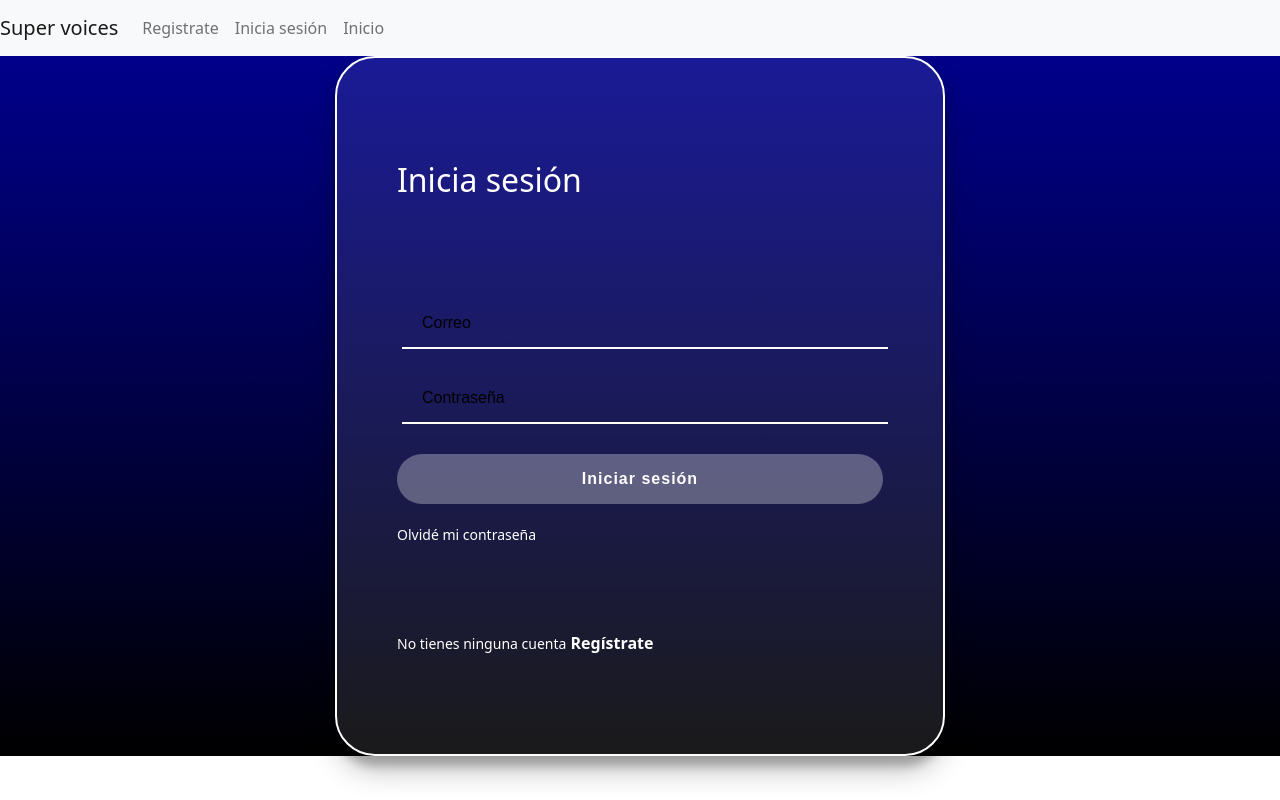
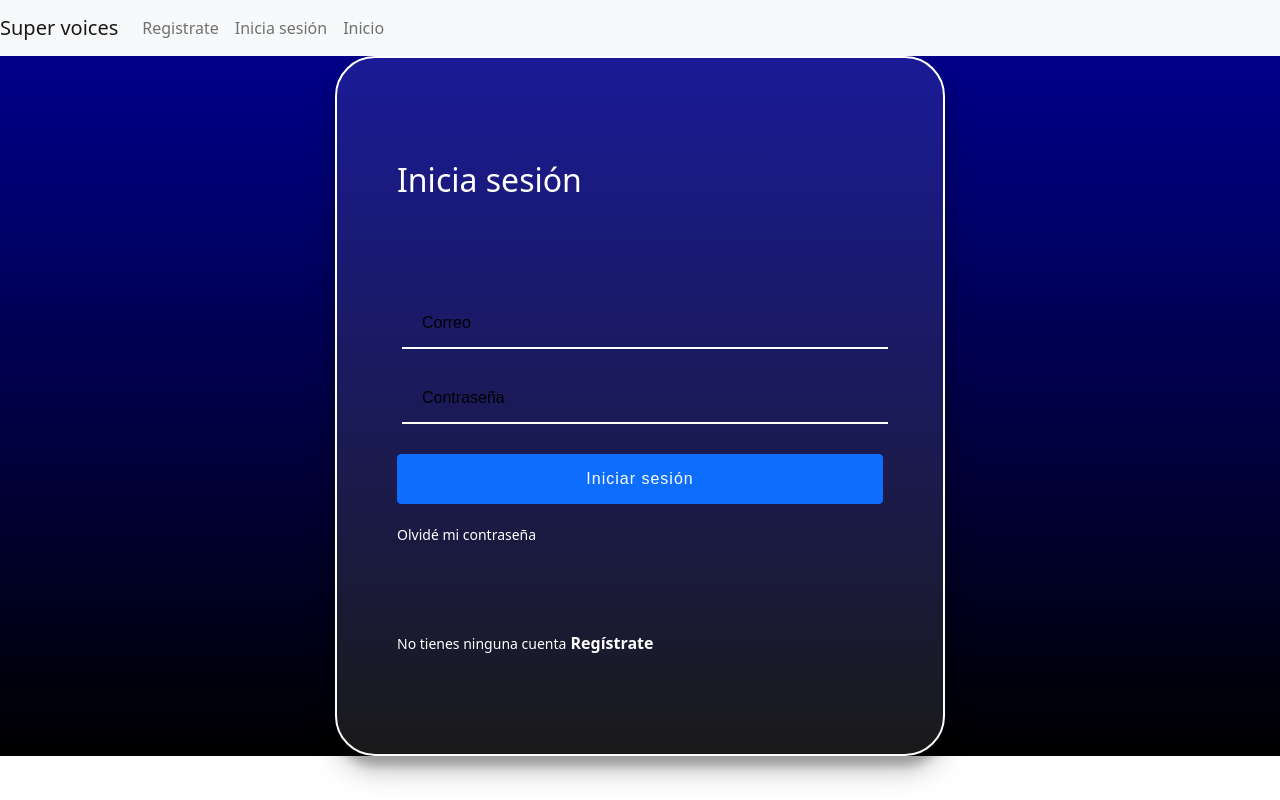
Before and after one commit to davidpolme/supervoices, a React (Create React App) app in the folder react-event-manager/: page /login in a window 1280 px wide. Shown: the top 800 px of the page. Built offline with nearby package versions, Linux system fonts and the light colour scheme.

Commit message:
Update Login.jsx

```diff
--- a/react-event-manager/src/containers/Login.jsx
+++ b/react-event-manager/src/containers/Login.jsx
@@ -1,29 +1,35 @@
 import React, {useState} from "react";
 import '../assets/styles/login.css';
 import {Link} from 'react-router-dom';
+import { Button } from "react-bootstrap";
+import {useNavigate} from 'react-router-dom';
 
 export const Login = () => {
 	const [email, setEmail]=useState();
 	const [clave, setClave]=useState();
+	const token = sessionStorage.getItem("token");
+	const navigate=useNavigate();
 
-	const handleClick=()=>{
+	const handleClick=(e)=>{
 		const opts={
-			method: 'POST',
+			method: "POST",
 			headers:{
-				"Content-Type":"application/json"
+				"Content-Type":"application/json",
+				'Access-Control-Allow-Origin' : '*',
 			},
 			body: JSON.stringify({
 				"email":email,
 				"clave":clave
 			})
 
-		}
+		};
 		fetch('http://127.0.0.1:5000/api/login', opts)
-		.then(resp=>{
-			if(resp.status===200) return resp.json();
-			else  alert("No Autorizado");
+		.then(resp=>resp.json())
+		.then(data=>{
+			sessionStorage.setItem("token",data.access_token)
+
 		})
-		.then()
+		.then(navigate('/concurso'))
 		.catch(error=>{
 			console.error("There was an error", error);
 		})
@@ -35,15 +41,16 @@ export const Login = () => {
 		<section className='login'>
 		<section className='login__container'>
 			<h2>Inicia sesión</h2>
+			{token && token !=="" && token !== undefined ?("You are logged in with this token: "+token) : (
 			<form className='login__container--form'>
 				<input className='input' type='text' placeholder='Correo' value={email} onChange={(e)=> setEmail(e.target.value)}/>
 				<input className='input' type='password' placeholder='Contraseña' value={clave} onChange={(e)=> setClave(e.target.value)}/>
-				<button className='button' onClick={handleClick}>Iniciar sesión</button>
+				<Button className='button' onClick={handleClick}>Iniciar sesión</Button>
 				<div className='login__container--remember-me'>
 					<a href='/'>Olvidé mi contraseña</a>
 				</div>
 			</form>
-
+			)}
 			<p className='login__container--register'>
 				No tienes ninguna cuenta
 				<Link to="/register"> Regístrate</Link>
```
